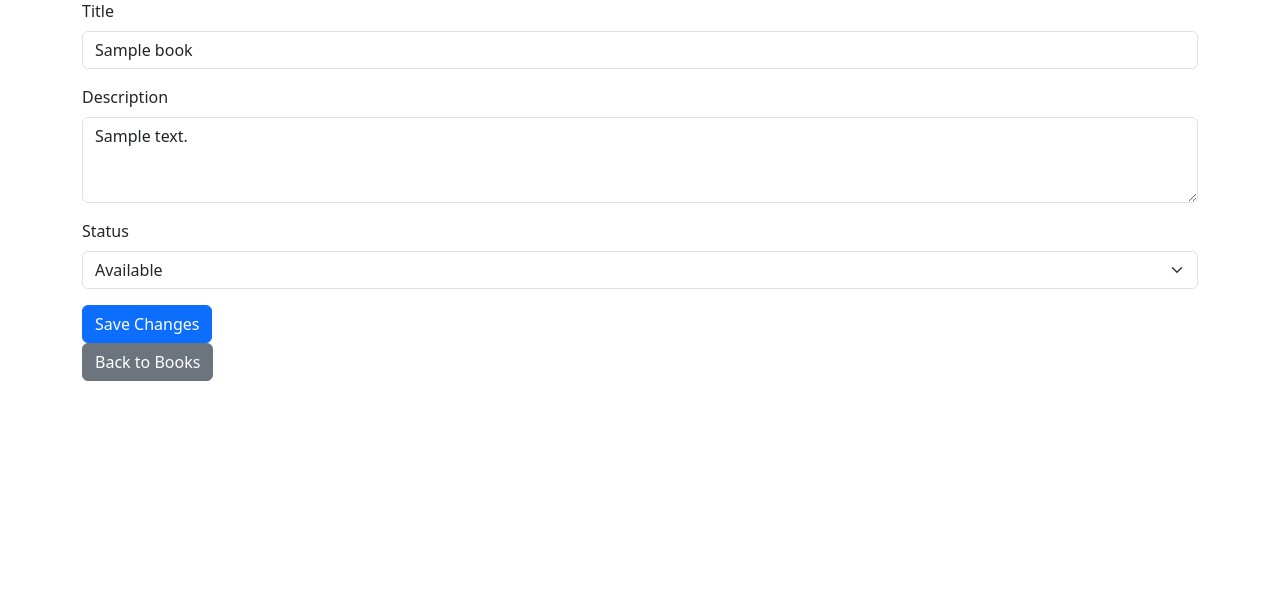
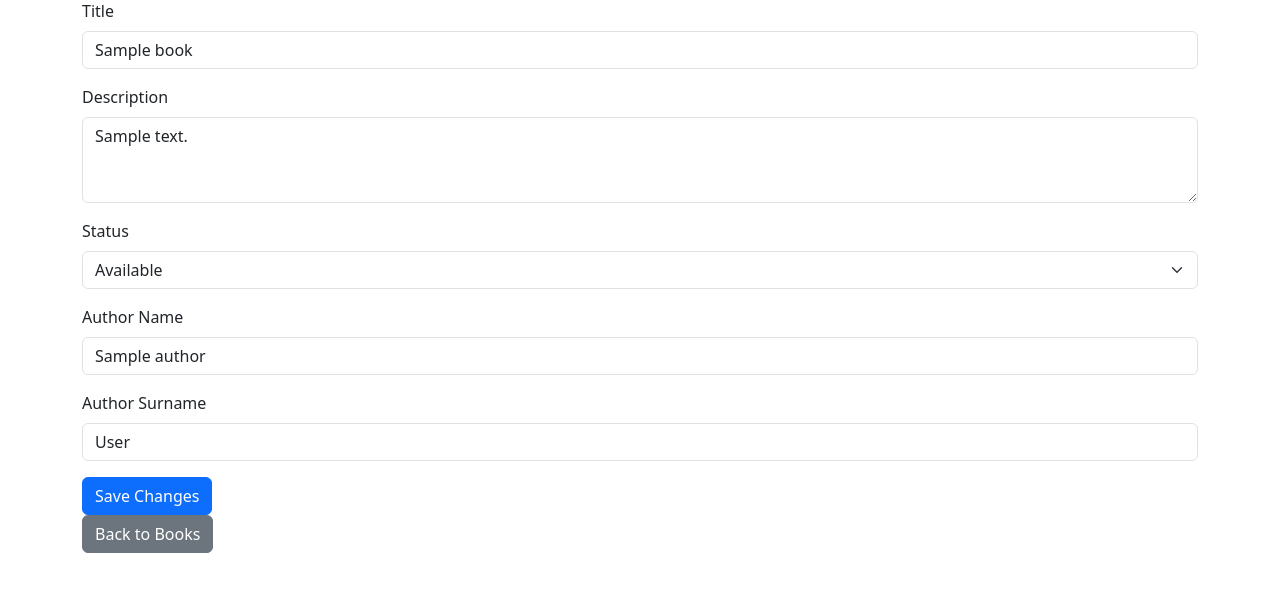
Before and after one commit to wtb-skill/Book-Library-Flask-SQLAlchemy-, a Flask app: page /books/1 in a window 1280 px wide. Shown: the part 127-719 px from the top of the page. Run offline with Flask 3, Linux system fonts and the light colour scheme; tables that the repository leaves empty hold one stand-in row (values such as "Sample post").

Commit message:
Add author details edit

```diff
--- a/app/routes.py
+++ b/app/routes.py
@@ -1,7 +1,9 @@
 # app/routes.py
 
 from flask import render_template, request, redirect, url_for, flash
-from sqlalchemy import and_
+from sqlalchemy import and_, or_, func
+from sqlalchemy.orm import aliased
+from sqlalchemy.sql.expression import null
 from app import app, db
 from app.models import Book, Status, Author
 from datetime import datetime
@@ -121,17 +123,119 @@ def books_details(book_id):
         elif status == 'borrowed':
             borrower_name = request.form['borrower_name']
             if not previous_status.available:
-                # Retain the existing borrowed_date if status remains borrowed
                 book.status.borrowed_date = previous_status.borrowed_date
             else:
-                # Store the current date in the specified format
                 book.status.borrowed_date = datetime.now().strftime('%Y-%m-%d')
-                # book.status.borrowed_date = datetime.now().strftime('%Y-%m-%d %H:%M:%S')  # for tests
             book.status.borrower_name = borrower_name
             book.status.available = False
+
+        # Collecting the author IDs from the form data
+        updated_author_ids = set()
+        # Loop through form data to edit author names
+        for key in request.form.keys():
+            if key.startswith('author_name'):
+                author_num = key.replace('author_name', '')
+                new_name = request.form[f'author_name{author_num}']
+                new_surname = request.form[f'author_surname{author_num}']
+
+                # Find the corresponding author for the book
+                existing_author = Author.query.filter(
+                    and_(Author.name == new_name, Author.surname == new_surname)).first()
+
+                if existing_author:
+                    updated_author_ids.add(existing_author.id)
+                    # Use the existing author for this book
+                    if existing_author not in book.authors:
+                        book.authors.append(existing_author)
+                else:
+                    # Create a new author and associate with the book
+                    new_author = Author(name=new_name, surname=new_surname, bio="")
+                    db.session.add(new_author)
+                    book.authors.append(new_author)
+                    updated_author_ids.add(new_author.id)
+
+        # Remove authors that were associated previously but not present now
+        authors_to_remove = [author for author in book.authors if author.id not in updated_author_ids]
+        for author in authors_to_remove:
+            book.authors.remove(author)
+
+        # Remove authors not associated with any book
+        authors_to_delete = (
+            db.session.query(Author)
+                .filter(~Author.books.any())
+                .all()
+        )
+
+        for author in authors_to_delete:
+            db.session.delete(author)
 
         db.session.commit()
         flash('Book details updated successfully!')
         return redirect(url_for('books_details', book_id=book_id))
 
     return render_template('book_details.html', book=book)
+
+
+@app.route('/authors/<int:author_id>', methods=['GET', 'POST'])
+def authors_details(author_id):
+    author = Author.query.get(author_id)
+
+    if request.method == 'POST':
+        author.name = request.form['name']
+        author.surname = request.form['surname']
+        author.bio = request.form['bio']
+
+        # Collecting the book IDs from the form data
+        updated_book_ids = set()
+        # Loop through form data to edit book titles
+        for key in request.form.keys():
+            if key.startswith('book_title'):
+                book_num = key.replace('book_title', '')
+                new_title = request.form[f'book_title{book_num}']
+
+                # Find the corresponding book for the author
+                existing_book = Book.query.filter_by(title=new_title).first()
+
+                if existing_book:
+                    print("EXISTING BOOK")
+                    updated_book_ids.add(existing_book.id)
+                    # Use the existing book for this author
+                    if existing_book not in author.books:
+                        author.books.append(existing_book)
+                else:
+                    print("ELSE BOOK")
+
+                    # Create a new book and associate with the author
+                    new_book = Book(title=new_title, description="")
+                    print(new_book)
+                    new_status = Status(available=True, borrower_name=None, borrowed_date=None)
+                    db.session.add(new_book)
+                    db.session.add(new_status)
+                    author.books.append(new_book)
+                    # new_book.authors.append(author)
+                    new_book.status = new_status
+                    db.session.commit()
+                    updated_book_ids.add(new_book.id)
+
+                    print(updated_book_ids)
+
+        # Remove books that were associated previously but not present now
+        books_to_remove = [book for book in author.books if book.id not in updated_book_ids]
+        for book in books_to_remove:
+            author.books.remove(book)
+
+        # Remove books not associated with any author
+        books_to_delete = (
+            db.session.query(Book)
+                .filter(~Book.authors.any())
+                .all()
+        )
+
+        for book in books_to_delete:
+            db.session.delete(book)
+
+        db.session.commit()
+        flash('Author details updated successfully!')
+        return redirect(url_for('authors_details', author_id=author_id))
+
+    return render_template('author_details.html', author=author)
--- a/app/templates/authors.html
+++ b/app/templates/authors.html
@@ -8,7 +8,7 @@
 
 <div class="list-group">
   {% for author in authors %}
-    <a href="" class="list-group-item list-group-item-action">{{ author.name }} {{ author.surname }}</a>
+    <a href="{{ url_for('authors_details', author_id=author.id) }}" class="list-group-item list-group-item-action">{{ author.name }} {{ author.surname }}</a>
   {% endfor %}
 </div>
 
--- a/app/templates/book_details.html
+++ b/app/templates/book_details.html
@@ -12,6 +12,7 @@
 
     <form method="POST">
 
+        <!-- Book details -->
         <div class="mb-3">
             <label for="title" class="form-label">Title</label>
             <input type="text" class="form-control" id="title" name="title" value="{{ book.title }}" required>
@@ -22,6 +23,7 @@
             <textarea class="form-control" id="description" name="description" rows="3" required>{{ book.description }}</textarea>
         </div>
 
+        <!-- Status details -->
         <div class="mb-3">
             <label for="status" class="form-label">Status</label>
             <select class="form-select" id="status" name="status">
@@ -42,9 +44,22 @@
 
         <div class="mb-3" id="borrowedDateDetails">
             <label for="borrowed_date" class="form-label">Borrowed Date</label>
-            <input type="text" class="form-control" id="borrowed_date" name="borrowed_date" value="{{ book.status.borrowed_date }}" {% if book.status.available %} disabled {% endif %}>
+            <input type="text" class="form-control" id="borrowed_date" name="borrowed_date" value="{{ book.status.borrowed_date }}" {% if book.status.available %} disabled {% endif %} readonly>
         </div>
 
+        <!-- Author details -->
+        {% for author in book.authors %}
+            <div class="mb-3">
+                <label for="author_name{{ loop.index }}" class="form-label">Author Name</label>
+                <input type="text" class="form-control" id="author_name{{ loop.index }}" name="author_name{{ loop.index }}" value="{{ author.name }}" required>
+            </div>
+            <div class="mb-3">
+                <label for="author_surname{{ loop.index }}" class="form-label">Author Surname</label>
+                <input type="text" class="form-control" id="author_surname{{ loop.index }}" name="author_surname{{ loop.index }}" value="{{ author.surname }}" required>
+            </div>
+        {% endfor %}
+
+        <!-- Button to commit changes -->
         <button type="submit" class="btn btn-primary">Save Changes</button>
 
         <script>
```
Also changed, not shown: app/models.py (+8 -9 lines), app/templates/author_details.html (added, +42 -0 lines), placeholder.py (+11 -0 lines), library.db.
